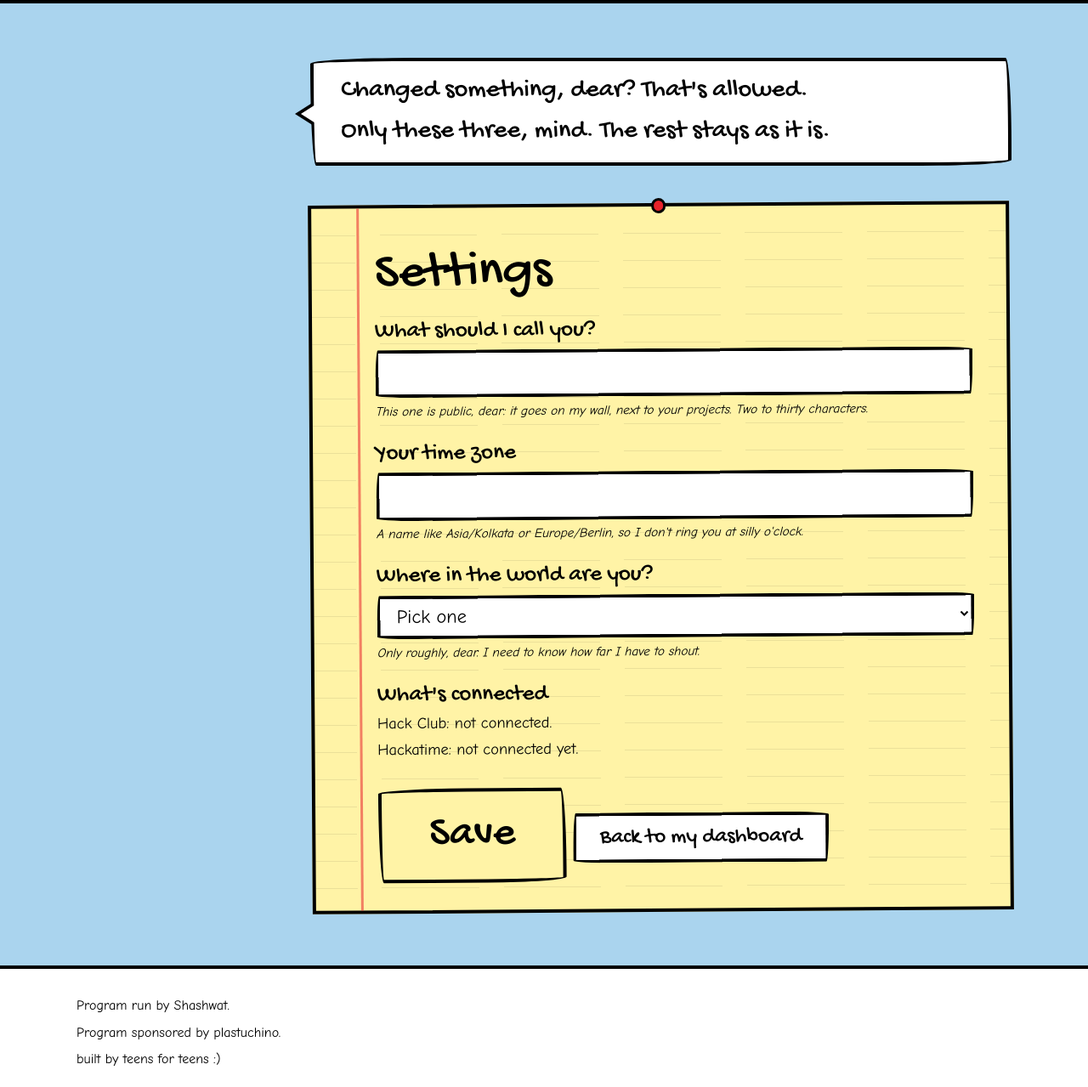
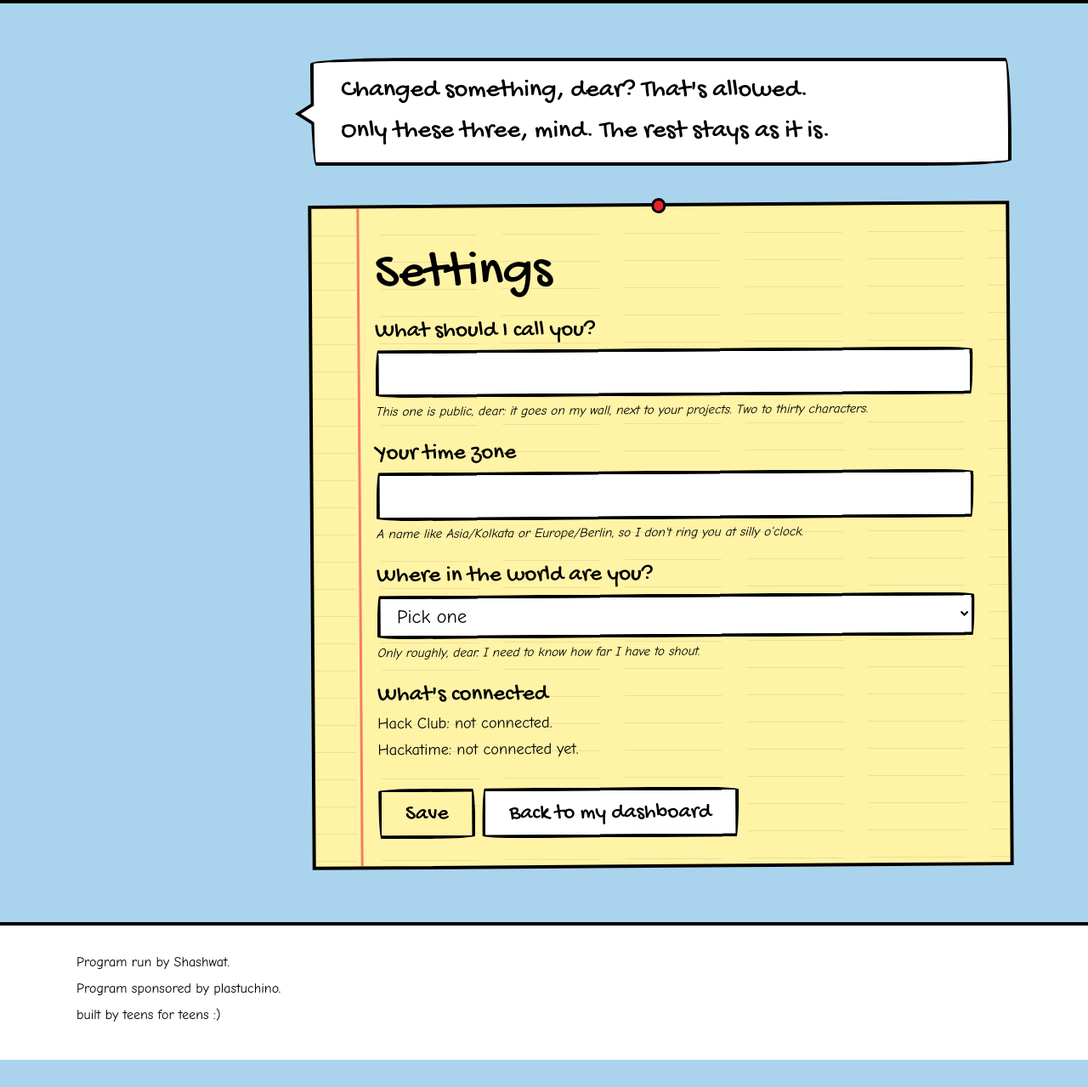
Before and after one commit to ThisisShashwat/grandma-public, a Python web app: template templates/pages/settings.html in a window 1280 px wide. Shown: the part 80-1359 px from the top of the page at 85% size. After the commit the page ends 1327 px from the top, so only its background shows below. Run offline with Jinja, Linux system fonts and the light colour scheme; the template is opened without the code that fills it, so the values that code supplies are empty; some libraries are stand-ins or nearby versions.

Commit message:
settings: a browser test (header sets, no sideways scroll at four widths, a refusal, a save shown once) and a plain Save button
Co-Authored-By: Claude Sonnet 5.5 <noreply@anthropic.com>

```diff
--- a/templates/pages/settings.html
+++ b/templates/pages/settings.html
@@ -71,7 +71,7 @@
         </div>
 
         <p class="submit-actions">
-          <button class="btn btn--big">Save</button>
+          <button class="btn">Save</button>
           <a class="btn btn--plain" href="{{ url('dashboard') }}">Back to my dashboard</a>
         </p>
       </form>
```
